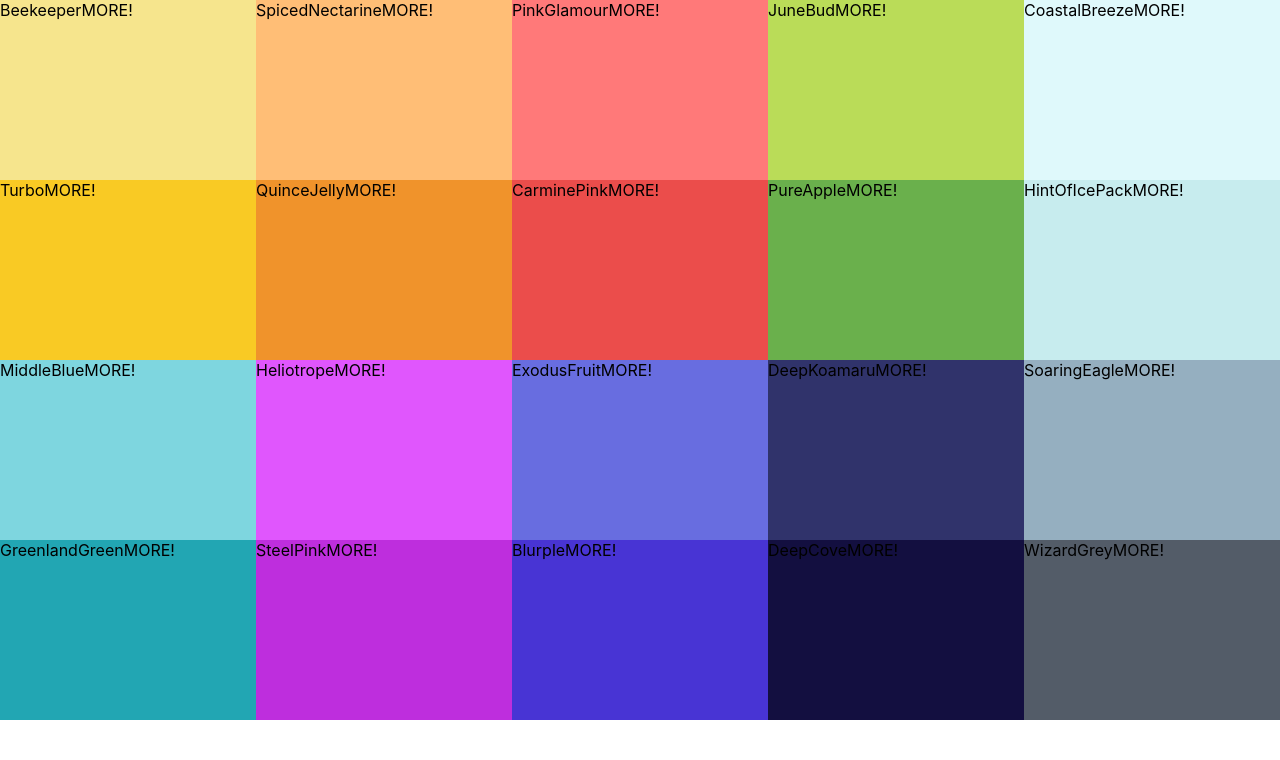
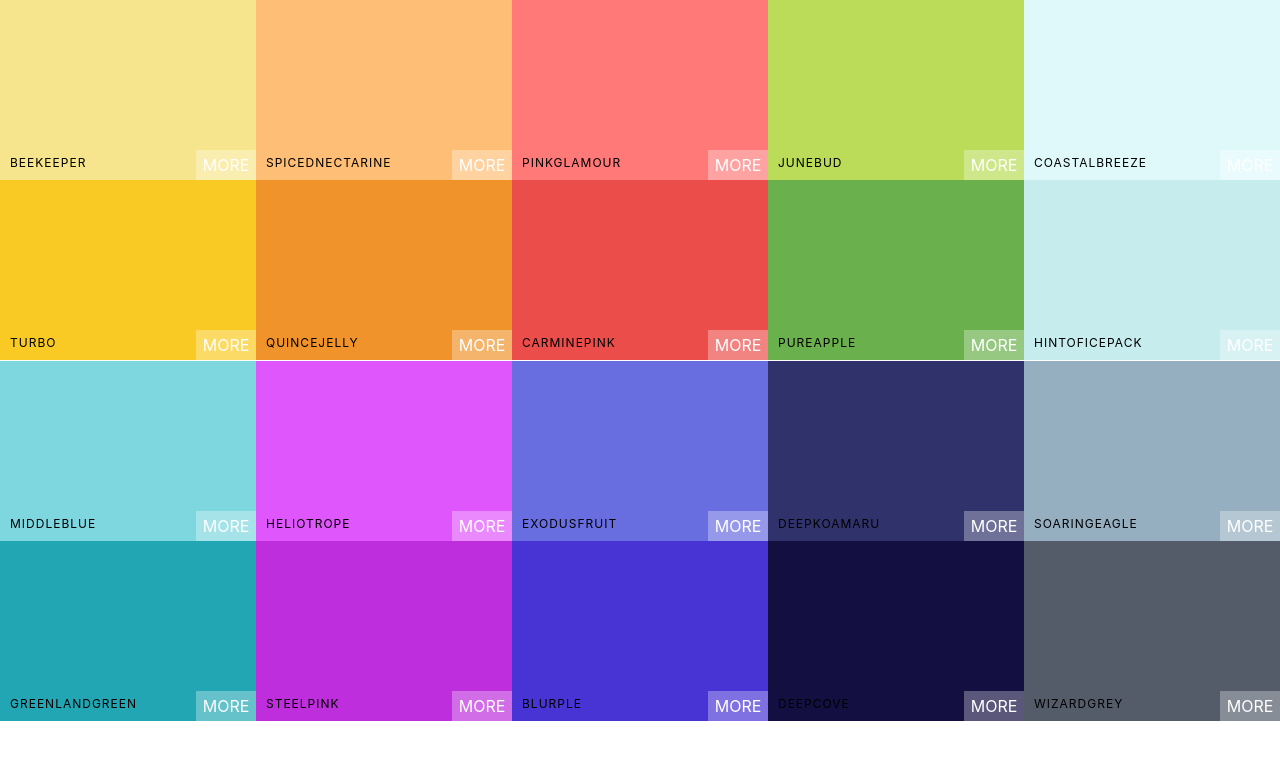
Before and after one commit to WilliamSole/React-Color-Palette, a React (Create React App) app: page / in a window 1280 px wide. Shown: the top 760 px of the page. Built offline with nearby package versions, Linux system fonts and the light colour scheme.

Commit message:
Styled ColourBox

```diff
--- a/src/ColourBox.css
+++ b/src/ColourBox.css
@@ -5,4 +5,56 @@
     display: inline-block;
     position: relative;
     cursor: pointer;
+    margin-bottom: -3.7px;
 }
+
+.copy-button {
+    width: 100px;
+    height: 30px;
+    position: absolute;
+    display: inline-block;
+    top: 50%;
+    left: 50%;
+    margin-left: -50px;
+    margin-top: -15px;
+    text-align: center;
+    outline: none;
+    background: rgba(255, 255, 255, 0.3);
+    font-size: 1rem;
+    line-height: 30px;
+    color: white;
+    text-transform: uppercase;
+    border: none;
+    opacity: 0;
+}
+
+.ColourBox:hover .copy-button{
+    opacity: 1;
+    transition: 0.5s;
+}
+
+.box-content {
+    position: absolute;
+    width: 100%;
+    left: 0;
+    bottom: 0px;
+    padding: 10px;
+    color: black;
+    letter-spacing: 1px;
+    text-transform: uppercase;
+    font-size: 12px;
+}
+
+.see-more {
+    background: rgba(255, 255, 255, 0.3);
+    position: absolute;
+    border: none;
+    right: 0;
+    bottom: 0;
+    color: white;
+    width: 60px;
+    height: 30px;
+    text-align: center;
+    line-height: 30px;
+    text-transform: uppercase;
+}
--- a/src/ColourBox.js
+++ b/src/ColourBox.js
@@ -3,10 +3,16 @@
 
 class ColourBox extends Component {
     render() {
+        const { name, background } = this.props;
         return(
-            <div className='ColourBox' style={{ background: this.props.background }}>
-                <span>{this.props.name}</span>
-                <span>MORE!</span>
+            <div className='ColourBox' style={{ background }}>
+                <div className='copy-container'>
+                    <div className='box-content'>
+                        <span>{name}</span>
+                    </div>
+                    <button className='copy-button'>Copy</button>
+                </div>
+                <span className='see-more'>More</span>
             </div>
         )
     }
```
